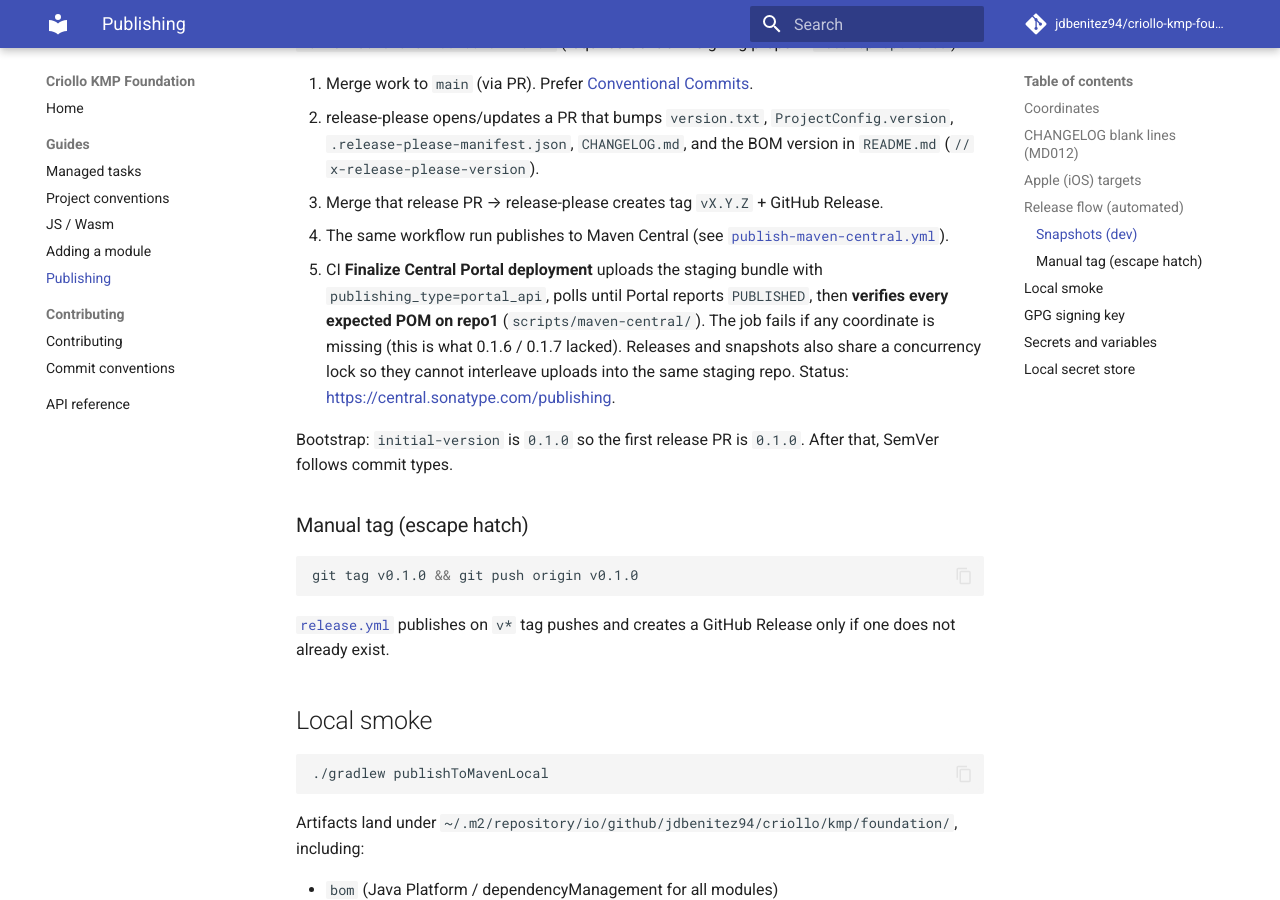
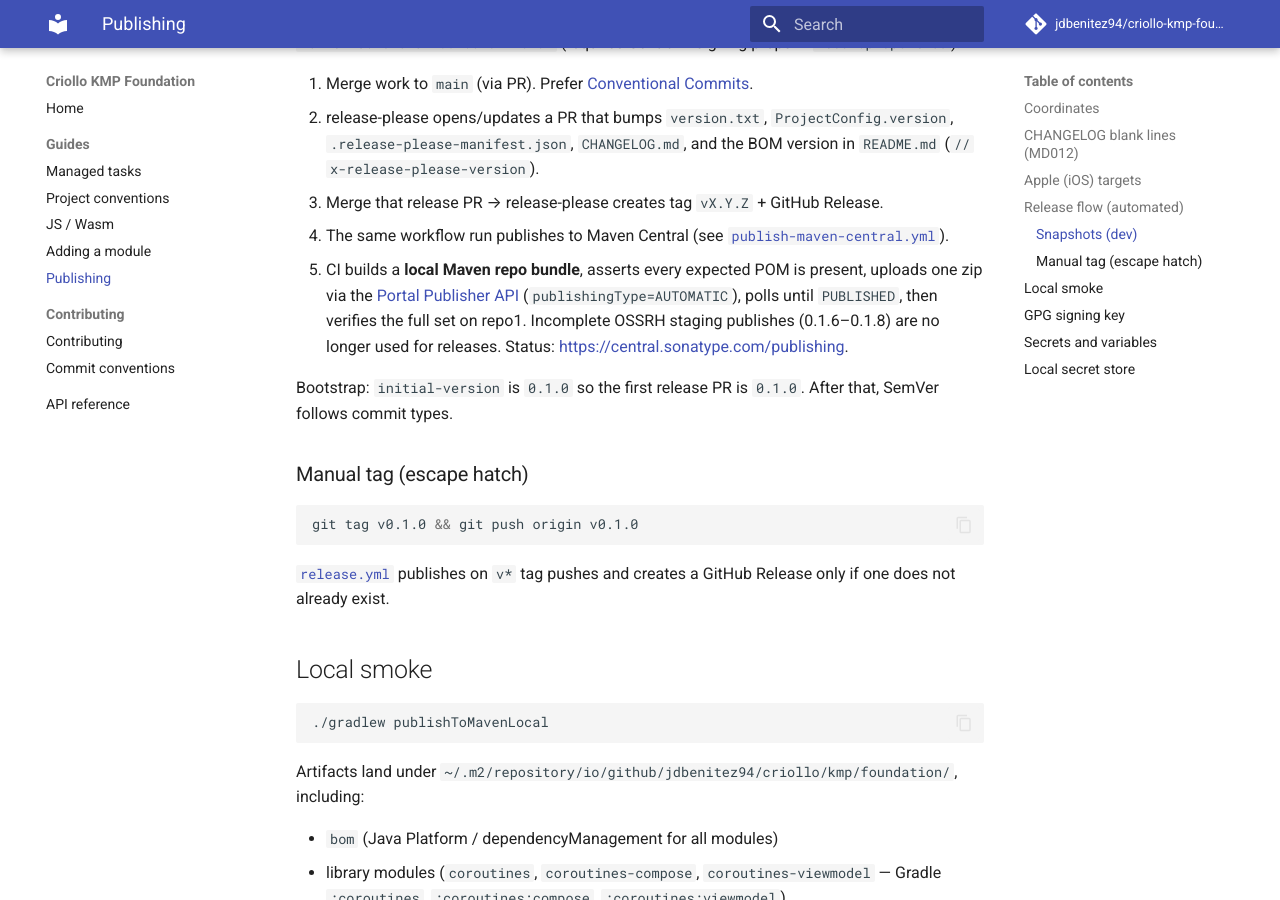
Before and after one commit to jdbenitez94/criollo-kmp-foundation, an MkDocs documentation site: the page built from docs/publishing.md, in a window 1280 px wide and 900 px high, scrolled down 1823 px. Built offline with MkDocs 1.6.1 and Material for MkDocs 9.7.7, drawn with Linux system fonts in a browser that asks for light colours; comment, search, counter and statistics services are not loaded.

Commit message:
fix(publish): upload atomic Portal release bundles (#37)
Stop releasing through OSSRH default staging finalize, which kept
shipping incomplete Central sets (0.1.6–0.1.8). Publish the full
signed repo locally, assert every expected POM, zip it, and upload
via the Portal Publisher API before verifying repo1.

Co-authored-by: Cursor <cursoragent@cursor.com>

```diff
--- a/docs/publishing.md
+++ b/docs/publishing.md
@@ -82,12 +82,11 @@ Local: `./gradlew publishAllPublicationsToMavenCentralRepository -Pcriollo.versi
 3. Merge that release PR → release-please creates tag `vX.Y.Z` + GitHub Release.
 4. The same workflow run publishes to Maven Central (see
    [`publish-maven-central.yml`](../.github/workflows/publish-maven-central.yml)).
-5. CI **Finalize Central Portal deployment** uploads the staging bundle with
-   `publishing_type=portal_api`, polls until Portal reports `PUBLISHED`, then
-   **verifies every expected POM on repo1** (`scripts/maven-central/`). The job fails if
-   any coordinate is missing (this is what 0.1.6 / 0.1.7 lacked). Releases and snapshots
-   also share a concurrency lock so they cannot interleave uploads into the same staging
-   repo. Status: <https://central.sonatype.com/publishing>.
+5. CI builds a **local Maven repo bundle**, asserts every expected POM is present,
+   uploads one zip via the [Portal Publisher API](https://central.sonatype.org/publish/publish-portal-api/)
+   (`publishingType=AUTOMATIC`), polls until `PUBLISHED`, then verifies the full set on
+   repo1. Incomplete OSSRH staging publishes (0.1.6–0.1.8) are no longer used for releases.
+   Status: <https://central.sonatype.com/publishing>.
 
 Bootstrap: `initial-version` is `0.1.0` so the first release PR is `0.1.0`. After that, SemVer follows commit types.
 
```
Also changed, not shown: .github/workflows/README.md, 4 other files.
